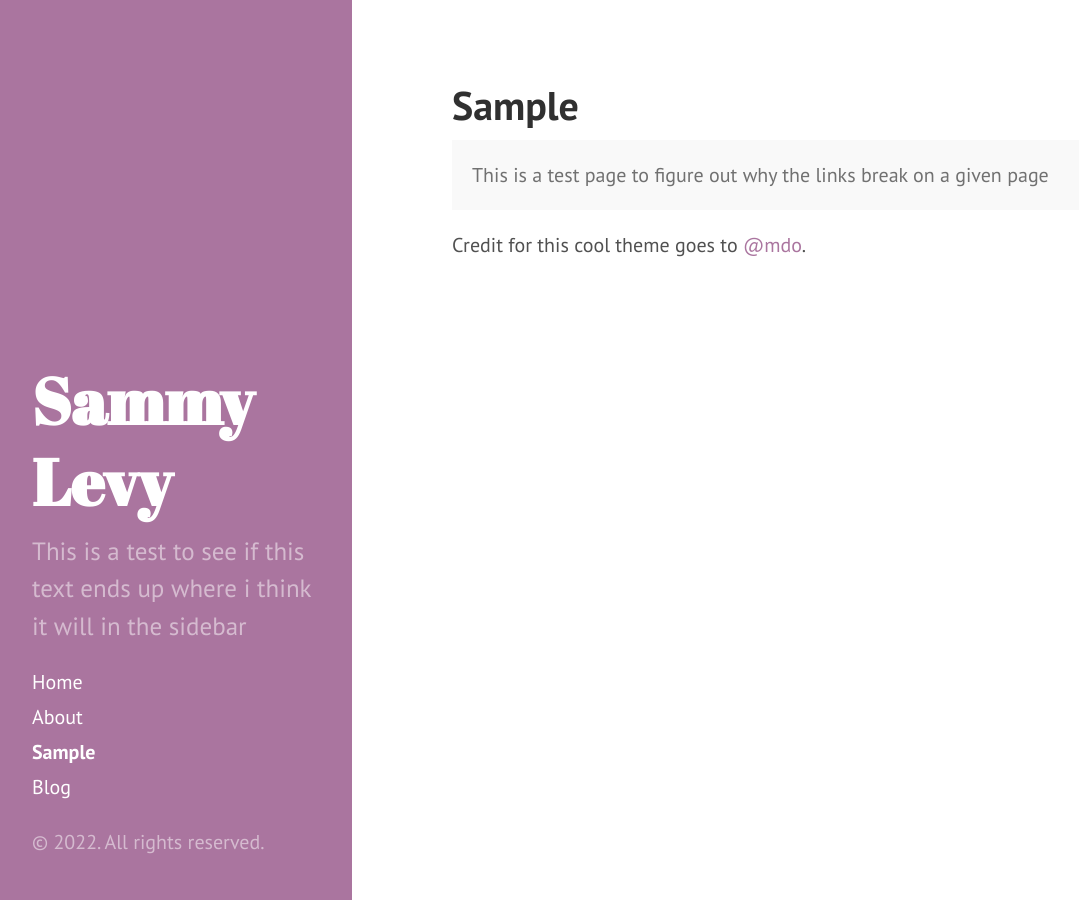
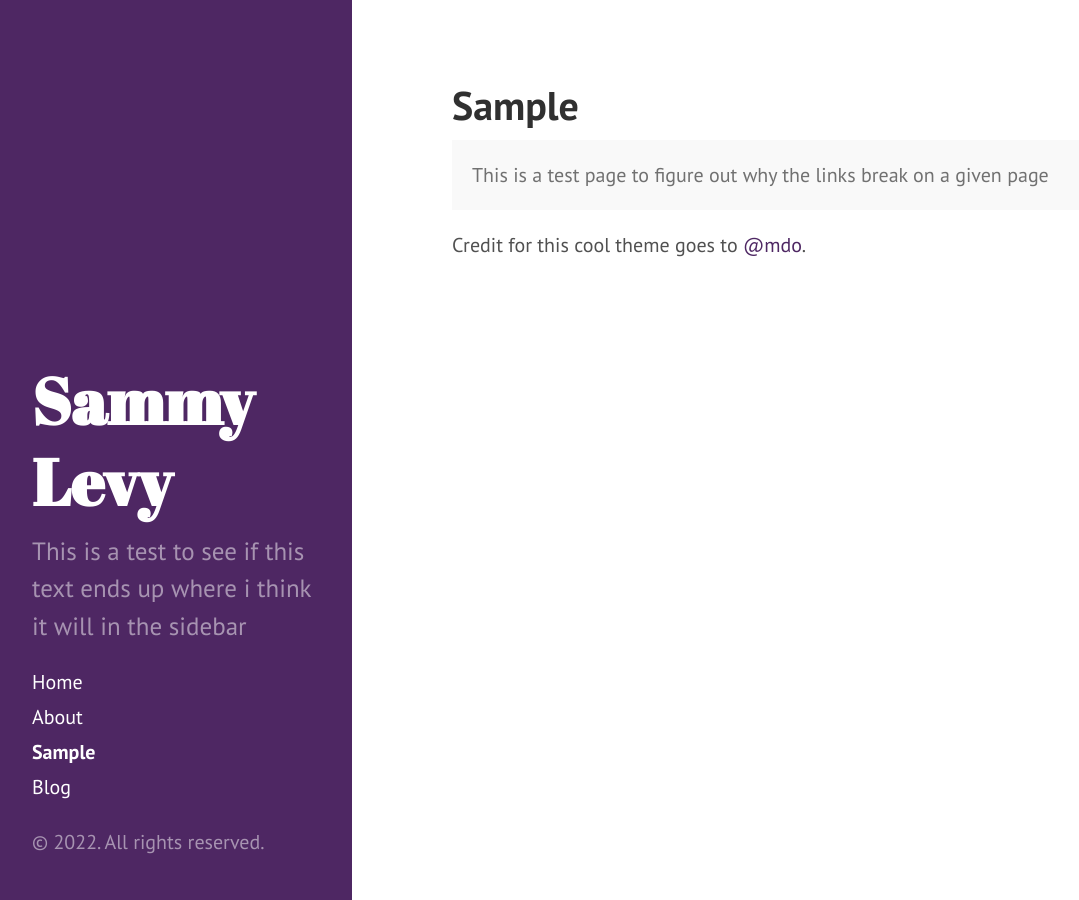
Before and after one commit to slevy14/slevy14.github.io, a Jekyll site: the page built from 02-sample.md, in a window 1280 px wide. Shown: the whole page, without its empty margins (8-1087 px from the left). Built offline with Jekyll 4.4.1, drawn with Linux system fonts in a browser that asks for light colours.

Commit message:
changed to dark purple theme

```diff
--- a/_layouts/default.html
+++ b/_layouts/default.html
@@ -3,7 +3,8 @@
 
   {% include head.html %}
 
-  <body class="theme-base-0e">
+  <!-- use "theme-base-0e" for magenta theme -->
+  <body class="theme-purple-dark">
 
     {% include sidebar.html %}
 
--- a/_layouts/page-excluded.html
+++ b/_layouts/page-excluded.html
@@ -3,6 +3,6 @@ layout: default
 ---
 
 <div class="page">
-  <h1 class="page-title">{{ page.title }}</h1>
+  <h1 class="page-title">{{ page-excluded.title }}</h1>
   {{ content }}
 </div>
--- a/public/css/hyde.css
+++ b/public/css/hyde.css
@@ -248,3 +248,22 @@ a.sidebar-nav-item:focus {
 .theme-base-0f .related-posts li a:hover {
   color: #8f5536;
 }
+
+/** MY THEMES **/
+/* Purple (Dark) */
+.theme-purple-dark .sidebar {
+  background-color: #4e2763;
+}
+.theme-purple-dark .content a,
+.theme-purple-dark .related-posts li a:hover {
+  color: #4e2763;
+}
+
+/* Purple (Light) */
+.theme-purple-light .sidebar {
+  background-color: #6b4181;
+}
+.theme-purple-light .content a,
+.theme-purple-light .related-posts li a:hover {
+  color: #6b4181;
+}
```
